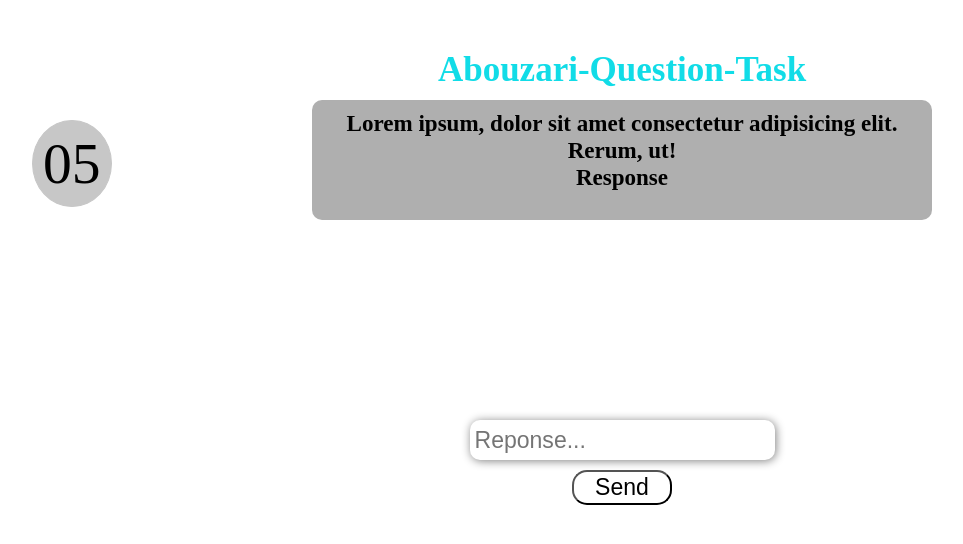
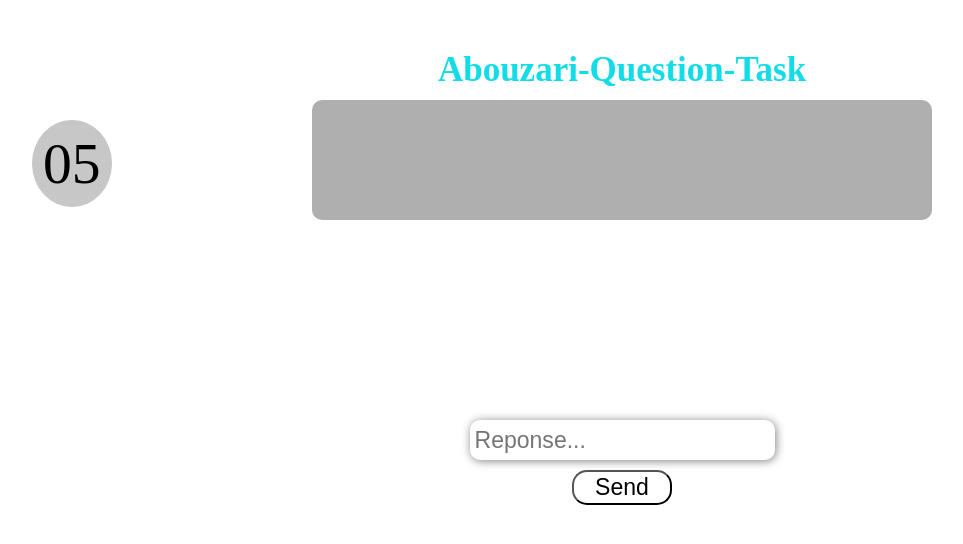
Before and after one commit to abzar12/End-of-day-Challenges, a plain HTML site: page Question-Time/Time-up.html in a window 1280 px wide. Shown: the whole page, without its empty margins (18-981 px from the left). Drawn offline with Linux system fonts and the light colour scheme.

Commit message:
question and time

```diff
--- a/Question-Time/Time-up.html
+++ b/Question-Time/Time-up.html
@@ -15,8 +15,8 @@
                     00
                 </div>
                 <div class="tasks">
-                    <h2 id="question">Lorem ipsum, dolor sit amet consectetur adipisicing elit. Rerum, ut!</2>
-                    <h2 id= "answer"> Response</h2>
+                    <h2 id="question"></2>
+                    <h2 id= "answer"></h2>
                 </div>
                 <div class="ac-form">
                     <input type="text" placeholder="Reponse..." ><br>
```
